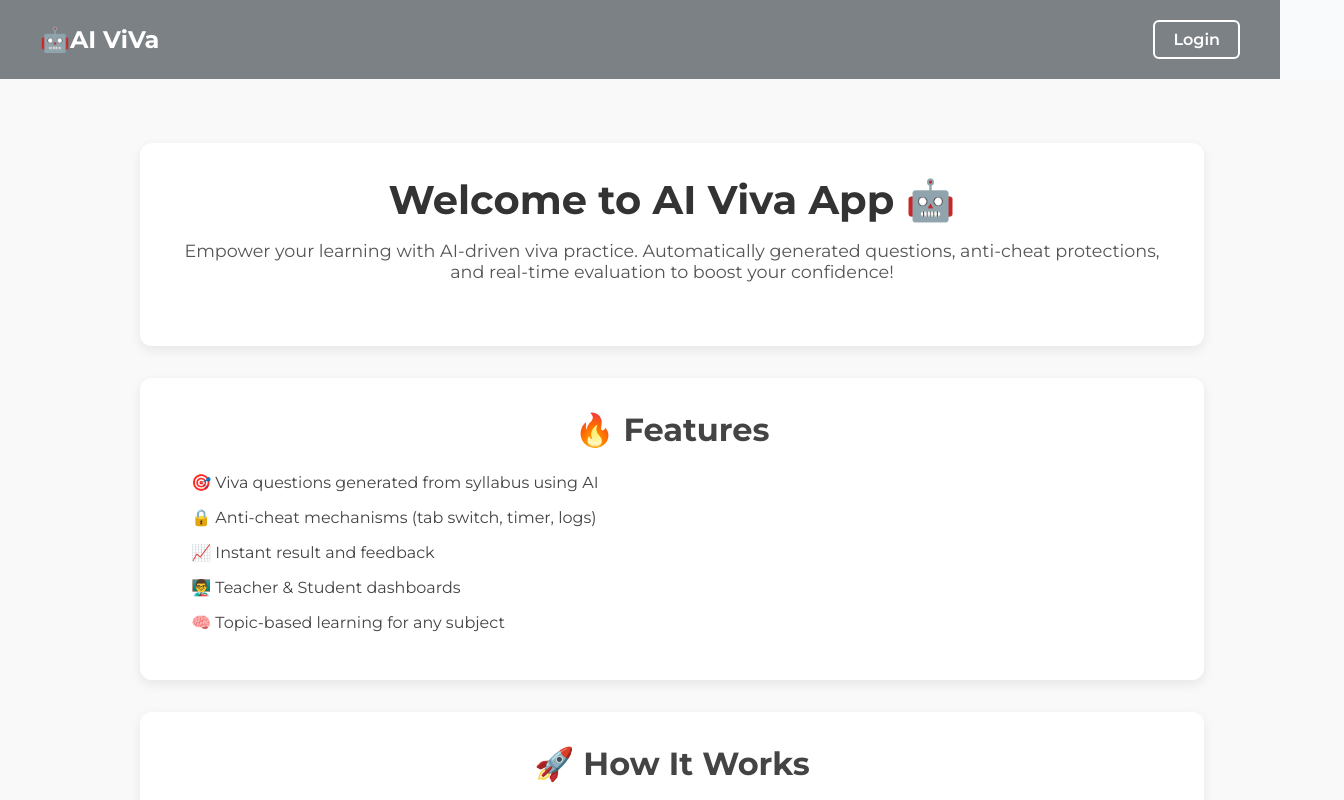
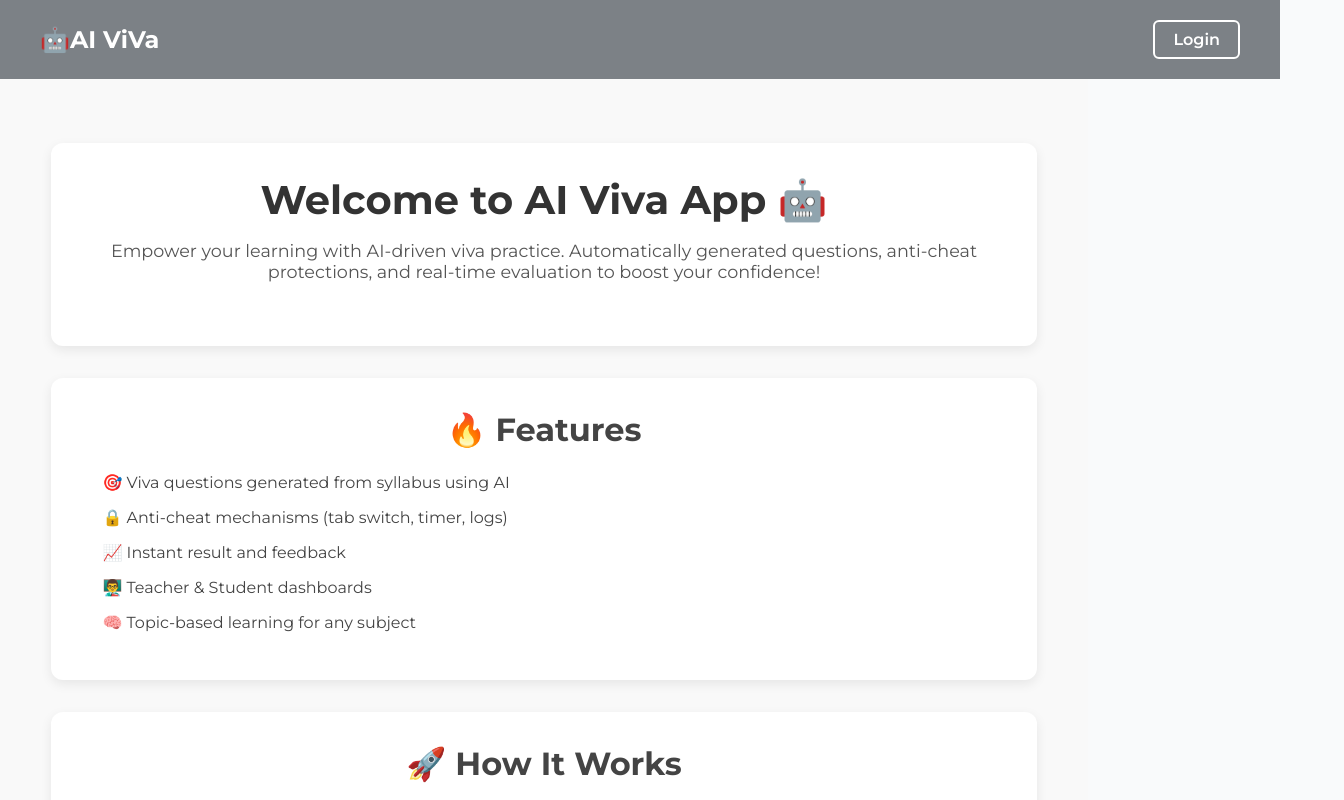
Before and after one commit to Sarbaj/Viva_main, a React (Vite) app in the folder viva-app/: page / in a window 1280 px wide. Shown: the top 800 px of the page, 1344 px wide, since content can reach past the window. Built offline with nearby package versions, Linux system fonts and the light colour scheme; no server answers; a web font is replaced by a local one.

Commit message:
4homecsss

```diff
--- a/viva-app/src/CSS/home.css
+++ b/viva-app/src/CSS/home.css
@@ -1,6 +1,6 @@
 /* Base Styles */
 .home-container {
-  width: 100%;
+  width: 80%;
   min-height: 100vh;
   padding: 2rem;
   font-family: "Poppins", sans-serif;
```
